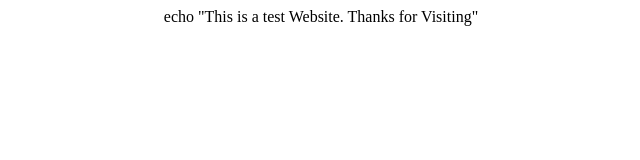
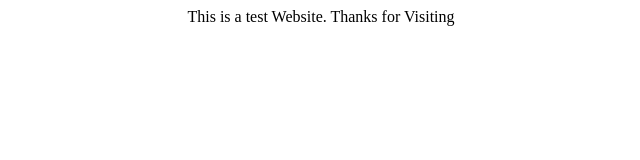
Before and after one commit to darandazzo/darandazzo.github.io, a plain HTML site: page index.html in a window 1280 px wide. Shown: the whole page, without its empty margins (319-959 px from the left). Drawn offline with Linux system fonts and the light colour scheme.

Commit message:
Updated Centered Lettering
Removed echo command and quotations because this is not php.... it is html and I am a dummy

```diff
--- a/index.html
+++ b/index.html
@@ -1,5 +1,5 @@
 <html>
   <center>
-    echo "This is a test Website. Thanks for Visiting"
+    This is a test Website. Thanks for Visiting
   </center>
 </html>
```
